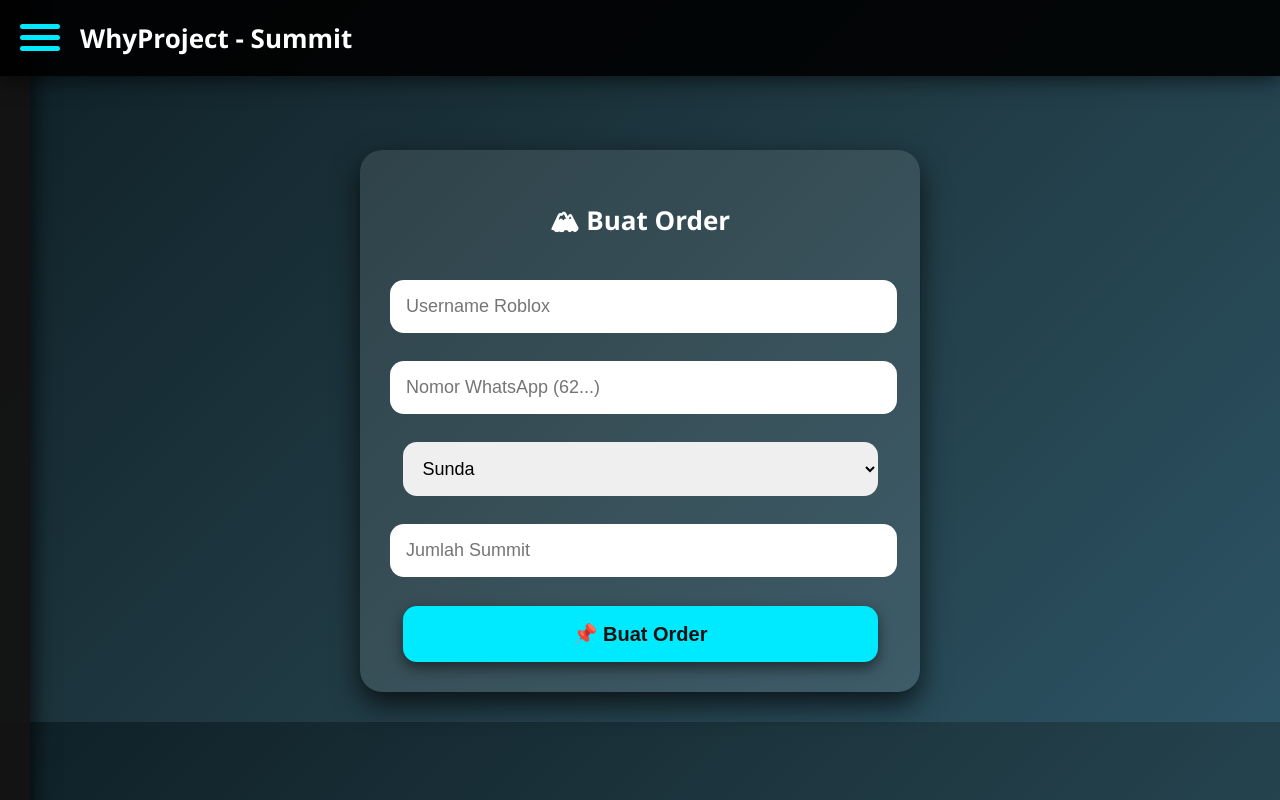
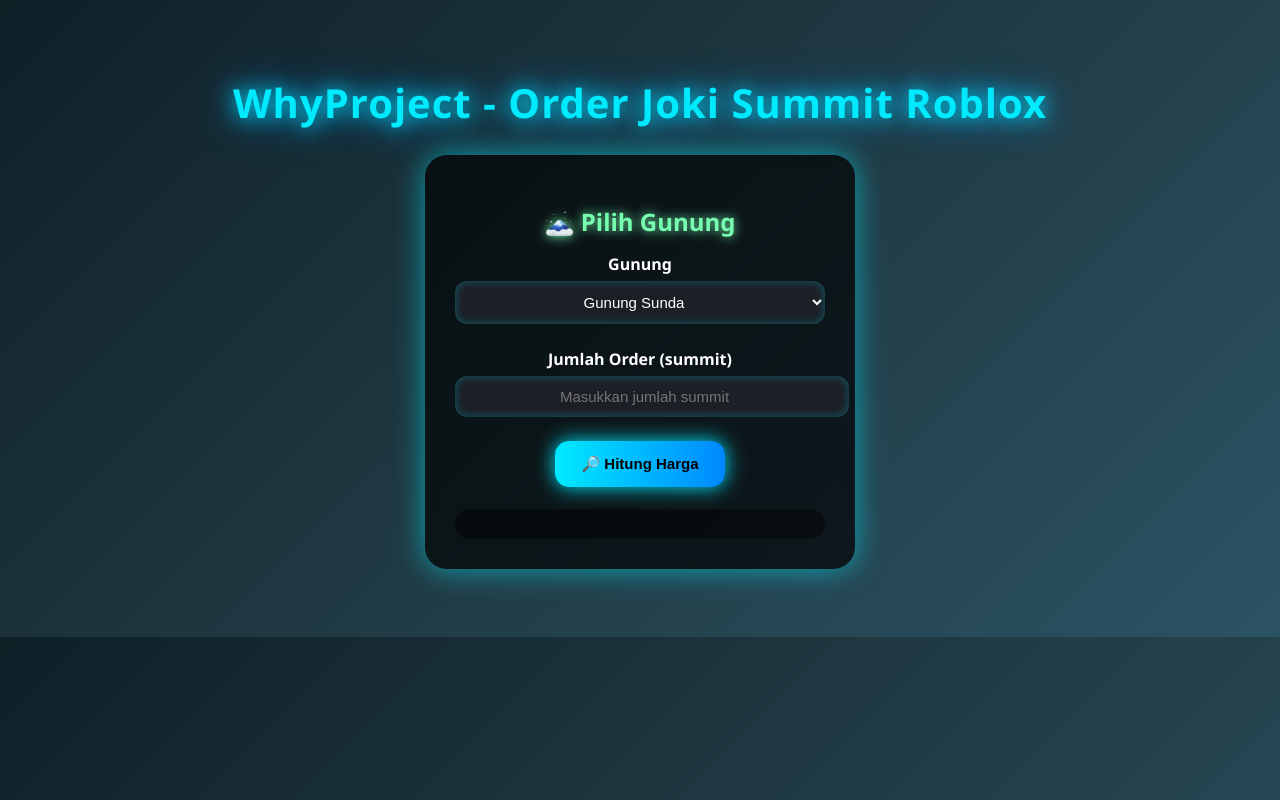
Before and after one commit to wahyuproject-droid/orderjoki, a plain HTML site: page index.html in a window 1280 px wide. Drawn offline with Linux system fonts and the light colour scheme.

Commit message:
Update index.html

```diff
--- a/index.html
+++ b/index.html
@@ -1,184 +1,165 @@
 <!DOCTYPE html>
 <html lang="id">
 <head>
-  <meta charset="UTF-8">
-  <meta name="viewport" content="width=device-width, initial-scale=1.0">
-  <title>WhyProject - Order Summit</title>
+  <meta charset="utf-8" />
+  <title>WhyProject - Joki Summit Roblox</title>
+  <meta name="viewport" content="width=device-width,initial-scale=1" />
   <style>
     body {
       font-family: 'Segoe UI', sans-serif;
       background: linear-gradient(135deg, #0f2027, #203a43, #2c5364);
-      color: white;
-      margin: 0;
+      color: #fff;
+      text-align: center;
+      padding: 40px;
     }
-
-    /* Header */
-    header {
-      background: rgba(0,0,0,0.9);
-      padding: 20px;
-      position: fixed;
-      top: 0; left: 0; right: 0;
-      display: flex; align-items: center;
-      z-index: 1000;
-      box-shadow: 0 4px 20px rgba(0,0,0,0.6);
+    h1 {
+      font-size: 2.5rem;
+      color: #00eaff;
+      text-shadow: 0 0 20px #00eaff, 0 0 40px #0088ff;
+      margin-bottom: 25px;
+      letter-spacing: 1px;
     }
-    .menu-btn {
-      width: 40px; height: 28px; position: relative; cursor: pointer;
+    .card {
+      background: rgba(0,0,0,0.65);
+      padding: 30px;
+      border-radius: 22px;
+      display: inline-block;
+      box-shadow: 0 0 30px rgba(0, 234, 255, 0.6);
+      margin-bottom: 20px;
+      width: 370px;
+      backdrop-filter: blur(6px);
     }
-    .menu-btn span {
-      position: absolute; height: 5px; width: 100%; background: #00eaff;
-      border-radius: 6px; transition: 0.3s;
+    h2 {
+      margin-bottom: 15px;
+      font-size: 1.5rem;
+      color: #76ffb0;
+      text-shadow: 0 0 12px #76ffb0;
     }
-    .menu-btn span:nth-child(1){ top:0; }
-    .menu-btn span:nth-child(2){ top:11px; }
-    .menu-btn span:nth-child(3){ top:22px; }
-    .menu-btn.active span:nth-child(1){ transform:rotate(45deg); top:11px; }
-    .menu-btn.active span:nth-child(2){ opacity:0; }
-    .menu-btn.active span:nth-child(3){ transform:rotate(-45deg); top:11px; }
-    header h2 { margin:0; margin-left:20px; font-size:26px; }
-
-    /* Sidebar */
-    .sidebar {
-      position: fixed; top: 0; left: -300px;
-      width: 280px; height: 100%;
-      background: rgba(20,20,20,0.98);
-      padding: 80px 25px 25px 25px; /* 🔥 kasih jarak ke bawah */
-      transition: 0.3s; z-index: 999;
-      box-shadow: 4px 0 20px rgba(0,0,0,0.7);
+    label {
+      display: block;
+      margin: 12px 0 6px;
+      font-weight: bold;
     }
-    .sidebar a {
-      display: flex; align-items: center;
-      margin: 30px 0; /* jarak antar menu */
-      font-size: 20px;
-      color: #ddd; text-decoration: none;
-      padding: 14px; border-radius: 10px; transition: 0.2s;
-    }
-    .sidebar a:hover { background:#00eaff; color:#111; font-weight: bold; }
-    .sidebar a span { margin-left: 12px; }
-
-    /* Main */
-    main { padding-top: 120px; text-align: center; }
-
-    .card {
-      background: rgba(255,255,255,0.1);
-      padding: 30px; border-radius: 22px;
-      margin: 30px auto; width: 92%; max-width: 500px;
-      box-shadow: 0 12px 28px rgba(0,0,0,0.7);
-    }
-    .card h2 { font-size: 26px; margin-bottom: 20px; }
-
-    input, select {
-      padding: 16px; margin: 14px 0;
-      border-radius: 14px; border: none;
-      width: 95%; font-size: 18px;
+    select, input {
+      padding: 12px;
+      border-radius: 12px;
+      border: none;
+      margin-bottom: 12px;
+      width: 100%;
+      text-align: center;
+      font-size: 15px;
+      background: #1c1f26;
+      color: #fff;
+      box-shadow: 0 0 10px rgba(0,234,255,0.3) inset;
     }
     button {
-      width: 95%; padding: 16px; margin-top: 15px;
-      border: none; border-radius: 14px;
-      background: #00eaff; color: #111;
-      cursor: pointer; font-weight: bold; font-size: 20px;
-      box-shadow: 0 6px 14px rgba(0,0,0,0.5);
+      padding: 14px 26px;
+      border: none;
+      border-radius: 14px;
+      background: linear-gradient(90deg, #00eaff, #0088ff);
+      color: #000;
+      font-weight: bold;
+      cursor: pointer;
+      margin-top: 12px;
+      box-shadow: 0 0 20px #00eaff;
+      transition: 0.3s;
+      font-size: 15px;
     }
-    button:hover { background:#00b7c6; transform:scale(1.03); }
-
-    .history {
-      background: rgba(255,255,255,0.15);
-      margin: 16px auto; padding: 18px;
-      border-radius: 14px; width: 92%; max-width: 500px;
-      text-align: left; font-size: 18px;
-      border-left: 6px solid #00eaff;
-      box-shadow: 0 6px 18px rgba(0,0,0,0.5);
+    button:hover { transform: scale(1.07); }
+    .result {
+      margin-top: 22px;
+      font-size: 16px;
+      font-weight: bold;
+      color: #00eaff;
+      text-shadow: 0 0 10px #00eaff;
+      text-align: left;
+      padding: 15px;
+      border-radius: 15px;
+      background: rgba(0,0,0,0.45);
+      line-height: 1.6em;
     }
-
-    #cekPage { display: none; }
-    #riwayat p { font-size: 18px; }
+    .highlight { color: #76ffb0; text-shadow: 0 0 12px #76ffb0; }
+    .wa-btn {
+      display: inline-block;
+      margin-top: 15px;
+      padding: 12px 24px;
+      border-radius: 12px;
+      background: #25d366;
+      color: #fff;
+      font-weight: bold;
+      text-decoration: none;
+      box-shadow: 0 0 15px #25d366;
+      transition: 0.3s;
+    }
+    .wa-btn:hover { transform: scale(1.05); background: #1ebe5d; }
   </style>
 </head>
 <body>
-  <!-- Header -->
-  <header>
-    <div class="menu-btn" id="menuBtn" onclick="toggleMenu()">
-      <span></span><span></span><span></span>
-    </div>
-    <h2>WhyProject - Summit</h2>
-  </header>
+  <h1>WhyProject - Order Joki Summit Roblox</h1>
 
-  <!-- Sidebar -->
-  <div class="sidebar" id="sidebar">
-    <a href="#" onclick="showOrderPage()">🏔 <span>Buat Order</span></a>
-    <a href="#" onclick="showCekPage()">🔍 <span>Cek Order</span></a>
+  <div class="card">
+    <h2>🗻 Pilih Gunung</h2>
+    <label for="gunung">Gunung</label>
+    <select id="gunung">
+      <option value="Sunda">Gunung Sunda</option>
+      <option value="Yahayuk">Gunung Yahayuk</option>
+      <option value="Maaf">Gunung Maaf</option>
+      <option value="Hejo">Gunung Hejo</option>
+      <option value="Saminung">Gunung Saminung</option>
+      <option value="Talobanua">Gunung Talobanua</option>
+      <option value="Aduh">Gunung Aduh</option>
+      <option value="Yahaha">Gunung Yahaha</option>
+    </select>
+
+    <label for="jumlah">Jumlah Order (summit)</label>
+    <input type="number" id="jumlah" placeholder="Masukkan jumlah summit" min="1">
+
+    <button onclick="hitungJoki()">🔎 Hitung Harga</button>
+    <div class="result" id="hasilJoki"></div>
+    <div id="waBtnContainer"></div>
   </div>
 
-  <!-- Main -->
-  <main>
-    <!-- Buat Order -->
-    <div id="orderPage">
-      <div class="card">
-        <h2>🏔 Buat Order</h2>
-        <input type="text" id="username" placeholder="Username Roblox"><br>
-        <input type="text" id="whatsapp" placeholder="Nomor WhatsApp (62...)"><br>
-        <select id="gunung">
-          <option>Sunda</option><option>Yahayuk</option><option>Maaf</option>
-          <option>Hejo</option><option>Saminung</option>
-          <option>Talobanua</option><option>Aduh</option><option>Yahaha</option>
-        </select><br>
-        <input type="number" id="jumlah" min="1" placeholder="Jumlah Summit"><br>
-        <button onclick="buatOrder()">📌 Buat Order</button>
-      </div>
-    </div>
+  <script>
+    function formatRupiah(n) {
+      return "Rp" + n.toString().replace(/\B(?=(\d{3})+(?!\d))/g, ".");
+    }
 
-    <!-- Cek Order -->
-    <div id="cekPage">
-      <h2 style="font-size:26px;">🔍 Cek Order</h2>
-      <input type="text" id="cekUsername" placeholder="Masukkan username Roblox">
-      <button onclick="cekTransaksi()">Cek Transaksi</button>
-      <div id="riwayat"></div>
-    </div>
-  </main>
+    function buatID() {
+      return "WHYPRO-" + Math.random().toString(36).substring(2,8).toUpperCase();
+    }
 
-  <!-- Script -->
-  <script>
-    function toggleMenu(){
-      let sb=document.getElementById("sidebar"), btn=document.getElementById("menuBtn");
-      if(sb.style.left==="0px"){ sb.style.left="-300px"; btn.classList.remove("active"); }
-      else{ sb.style.left="0px"; btn.classList.add("active"); }
-    }
-    function showOrderPage(){
-      document.getElementById("orderPage").style.display="block";
-      document.getElementById("cekPage").style.display="none";
-      toggleMenu();
-    }
-    function showCekPage(){
-      document.getElementById("orderPage").style.display="none";
-      document.getElementById("cekPage").style.display="block";
-      toggleMenu();
-    }
-    function buatID(){ return "WHYPRO-"+Math.random().toString(36).substring(2,8).toUpperCase(); }
-    function formatRupiah(n){ return "Rp"+n.toString().replace(/\B(?=(\d{3})+(?!\d))/g,"."); }
-    function buatOrder(){
-      let u=document.getElementById("username").value.trim(),
-          w=document.getElementById("whatsapp").value.trim(),
-          g=document.getElementById("gunung").value,
-          j=parseInt(document.getElementById("jumlah").value)||0;
-      if(!u||!w||j<=0){ alert("⚠️ Lengkapi data!"); return; }
-      let pasangan=Math.floor(j/2), sisa=j%2, total=pasangan*1000+sisa*2000;
-      let order={ id:buatID(), username:u, whatsapp:w, gunung:g, jumlah:j, total:total, status:"Menunggu Admin" };
-      let orders=JSON.parse(localStorage.getItem("orders")||"[]"); orders.unshift(order);
-      localStorage.setItem("orders",JSON.stringify(orders));
-      alert("✅ Order berhasil!\nAdmin akan menghubungi WhatsApp Anda untuk pembayaran.\nID: "+order.id);
-      showCekPage();
-    }
-    function cekTransaksi(){
-      let u=document.getElementById("cekUsername").value.trim(),
-          orders=JSON.parse(localStorage.getItem("orders")||"[]"),
-          userOrders=orders.filter(o=>o.username.toLowerCase()===u.toLowerCase()), html="";
-      if(userOrders.length===0) html="<p>⚠️ Tidak ada transaksi.</p>";
-      else userOrders.forEach(o=>{ html+=`
-        <div class="history"><b>${o.id}</b><br>
-        Gunung: ${o.gunung}<br>Summit: ${o.jumlah}<br>
-        Total: ${formatRupiah(o.total)}<br>
-        Status: <b>${o.status}</b><br>WA: ${o.whatsapp}</div>`; });
-      document.getElementById("riwayat").innerHTML=html;
+    function hitungJoki() {
+      let gunung = document.getElementById("gunung").value;
+      let jumlah = parseInt(document.getElementById("jumlah").value) || 0;
+
+      if (jumlah <= 0) {
+        document.getElementById("hasilJoki").innerHTML = "⚠️ Masukkan jumlah summit yang valid!";
+        document.getElementById("waBtnContainer").innerHTML = "";
+        return;
+      }
+
+      // Promo: setiap 2 summit = Rp1000
+      let pasangan = Math.floor(jumlah / 2);
+      let sisa = jumlah % 2;
+      let total = pasangan * 1000 + sisa * 2000;
+
+      let transaksiID = buatID();
+
+      let detail =
+        `📌 Detail Transaksi\n` +
+        `Gunung: ${gunung}\n` +
+        `Jumlah Order: ${jumlah} summit\n` +
+        `Total Bayar: ${formatRupiah(total)}\n` +
+        `ID Transaksi: ${transaksiID}\n` +
+        `Status: Proses...`;
+
+      document.getElementById("hasilJoki").innerHTML = detail.replace(/\n/g,"<br>");
+
+      let waNumber = "6287778913867"; // kode negara 62
+      let waLink = `https://wa.me/${waNumber}?text=${encodeURIComponent(detail)}`;
+
+      document.getElementById("waBtnContainer").innerHTML =
+        `<a class="wa-btn" href="${waLink}" target="_blank">📲 Order via WhatsApp</a>`;
     }
   </script>
 </body>
```
